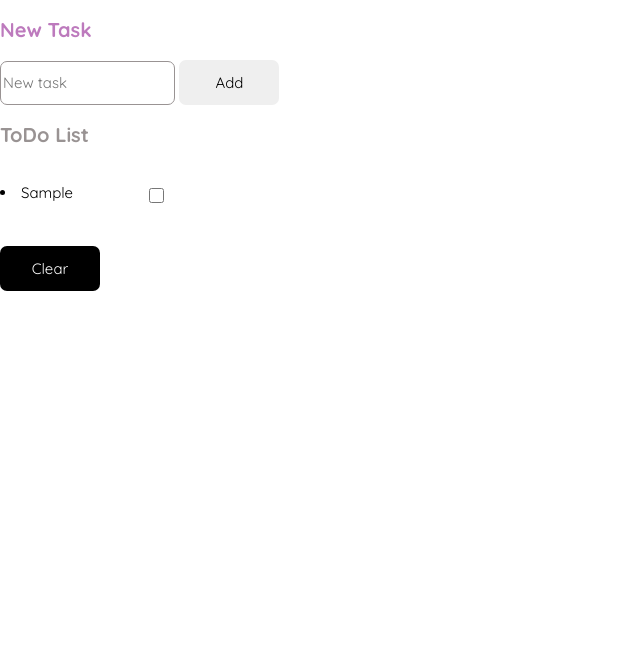
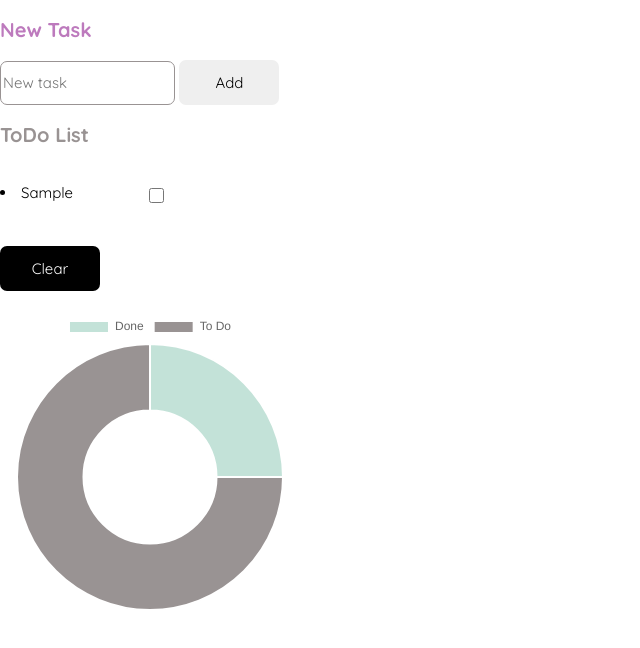
Before and after one commit to smeta2512/Dashboard_project, a website built with Vite: page index.html in a window 1280 px wide. Both pictures are taken after typing "Sample" into the empty fields and a click on the button "Add". Shown: the whole page, without its empty margins (0-640 px from the left). Built offline with nearby package versions, Linux system fonts and the light colour scheme.

Commit message:
todo list update

```diff
--- a/index.html
+++ b/index.html
@@ -20,6 +20,9 @@
         <div class="main__todo-message">The list is empty.</div>
         <div class="main__todo-list"></div>
         <button class="btn-delete main__todo-btn">Clear</button>
+        <div class="main__todo-doughnut">
+          <canvas class="doughnut"></canvas>
+        </div>
       </div>
       <div class="main__chart kalina"></div>
     </div>
--- a/package.json
+++ b/package.json
@@ -11,5 +11,8 @@
   "devDependencies": {
     "sass": "^1.71.1",
     "vite": "^5.1.4"
+  },
+  "dependencies": {
+    "chart.js": "^4.4.2"
   }
 }
--- a/src/main.js
+++ b/src/main.js
@@ -2,6 +2,11 @@
 
 const message = document.querySelector('.main__todo-message');
 const taskListContainer = document.querySelector('.main__todo-list');
+let taskList = [];
+//let unchecked = [];
+//let checked = [];
+
+//show to-do list onload
 
 function showListOnload() {
     const taskListString = localStorage.getItem('taskList');
@@ -9,16 +14,21 @@ function showListOnload() {
         message.innerText = '';
         message.classList.remove('main__todo-message');
         const taskListArr = JSON.parse(taskListString);
-        for (let item in taskListArr) {
-            taskListContainer.innerHTML += `<div class="main__todo-bullet"><li class="bullet">${taskListArr[item]}</li><input type="checkbox" class="checkbox"><br></div>`;
+        taskList = taskListArr;
+
+        taskListContainer.innerHTML = "";
+        taskList.forEach(item => {
+            const inputCheck = item.check ? 'checked' : '';
+            taskListContainer.innerHTML += `<div class="main__todo-bullet"><li class="bullet">${item.taskValue}</li> <input type="checkbox" id=${item.id} class="checkbox" ${inputCheck} value="${item.taskValue}"></input> <br></div>`;
+        })
         }
     }
-}
+
 document.addEventListener('DOMContentLoaded', showListOnload);
 
+//add tasks
 
 const addBtn = document.querySelector('.btn-add');
-const taskList = [];
 
 function addTask() {
     const taskInput = document.getElementById('task');
@@ -26,26 +36,91 @@ function addTask() {
     message.innerText = '';
     message.classList.remove('main__todo-message');
     if (taskValue !== '') {
-        taskList.push(taskValue);
+        const id = Math.floor(Math.random()*100);
+        document.getElementById('task').placeholder = 'New task';
+        taskList.push({taskValue, id, check: false});
+        //unchecked.push(taskValue);
         localStorage.setItem('taskList', JSON.stringify(taskList));
-        taskListContainer.innerHTML += `<div class="main__todo-bullet"><li class="bullet">${taskValue}</li><input type="checkbox" class="checkbox"><br></div>`;
+        //localStorage.setItem('unchecked', JSON.stringify(unchecked));
+        taskListContainer.insertAdjacentHTML ('beforeend', `<div class="main__todo-bullet"><li class="bullet">${taskValue}</li><input type="checkbox" id=${id} class="checkbox" value="${taskValue}"><br></div>`);
         taskInput.value = '';
         } else {
-            taskListContainer.innerText = 'Add a task.';
-            clearBtn.disabled = true;
+            document.getElementById('task').placeholder = 'Add a task!';
         }
+}
 
-    }
 addBtn.addEventListener('click', addTask);
 
+//count checked and unchecked boxes
+
+
+function showChecked(event) {
+    renderChecked(event.target);
+}
+
+document.addEventListener('change', showChecked);
+
+function renderChecked(element) {
+    const elementId = element.id;
+    const arrCards = taskList.map(item =>{
+        if(item.id == elementId) {
+            if (item.check) {
+                item.check = false;
+                return item;
+            }
+            item.check = true;
+            return item;
+
+        }
+        return item;
+    })
+
+    taskList = arrCards;
+    localStorage.setItem('taskList', JSON.stringify(taskList));
+}
+
+//doughnut-chart for the to-do list
+
+
+import Chart from 'chart.js/auto';
+
+(async function showDoughnutChart() {
+
+    const data = {
+        labels: [
+            'Done',
+            'To Do'
+        ],
+        datasets: [{
+            label: 'My First Dataset',
+            data: [1,
+                3],
+            backgroundColor: [
+                'rgb(195, 226, 216)',
+                'rgb(153, 147, 147)'
+            ],
+            hoverOffset: 4
+        }]
+    };
+    new Chart (
+        document.querySelector('.doughnut'),
+        {
+            type: 'doughnut',
+            data: data,
+        });
+    })();
+
+
+
+
+//delete todo list
 const clearBtn = document.querySelector('.btn-delete');
 
 function deleteTaskList() {
-    if (taskList != []) {
+    if (taskList !== null) {
         taskListContainer.innerHTML = '';
+        taskList = [];
         localStorage.removeItem('taskList');
-    } else {
-        clearBtn.disabled = true;
     }
 }
 clearBtn.addEventListener('click', deleteTaskList);
--- a/style/style.scss
+++ b/style/style.scss
@@ -77,6 +77,10 @@ body {
                 }
             }
         }
+        .main__todo-doughnut {
+            padding-top: 20px;
+            max-width: 300px;
+        }
     }
     .main__chart {
         width: 70%;
```
Also changed, not shown: 1 other file.
